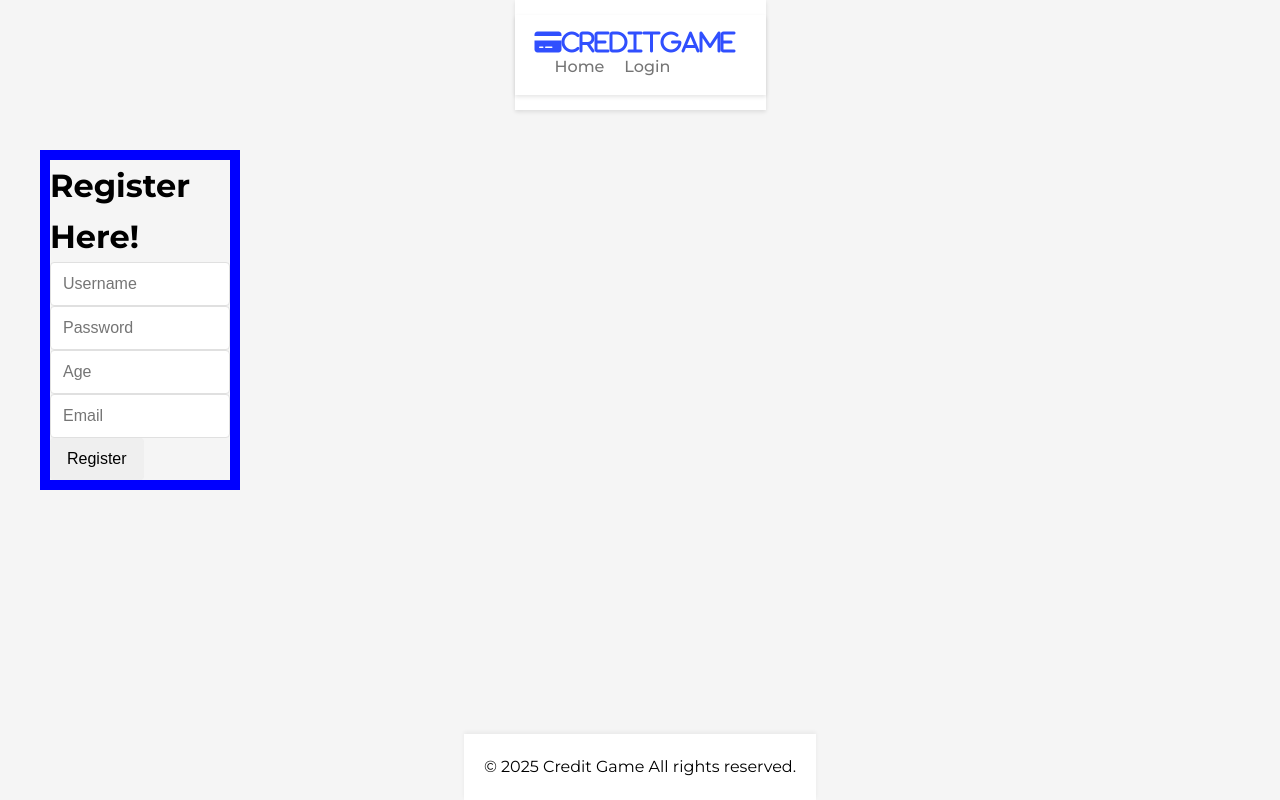
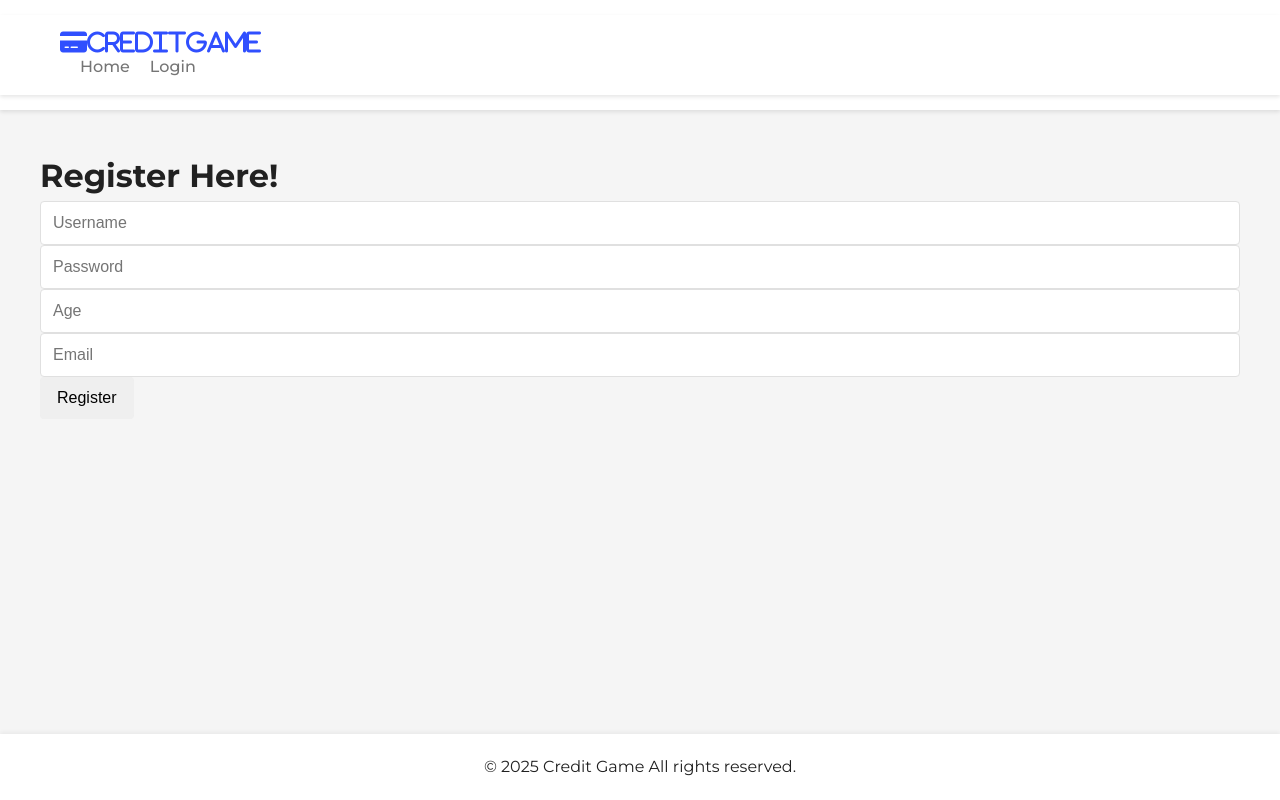
Before and after one commit to jforbes02/Credit, a Python web app: template templates/registration.html in a window 1280 px wide. Run offline with Jinja, Linux system fonts and the light colour scheme; the template is opened without the code that fills it, so the values that code supplies are empty.

Commit message:
cleaning css

```diff
--- a/templates/base.html
+++ b/templates/base.html
@@ -77,12 +77,5 @@
     <p>&copy; 2025 Credit Game All rights reserved.</p>
 </footer>
 </body>
-<style>
-    nav {
-        background-color: white;
-        color: black;
-        justify-content: right;
-        align-items: flex-start;
-    }
-</style>
+
 </html>
--- a/templates/registration.html
+++ b/templates/registration.html
@@ -19,19 +19,5 @@
         <button type="submit" class="btn">Register</button>
     </form>
 </body>
-<style>
-    body {
-        display: flex;
-        justify-content: center;
-        align-items: center;
-        height: 100vh;
-        margin: 0;
-        color: black;
-    }
-    form {
-        width: 200px;
-        border: 10px blue solid;
-        color: black;
-    }
-</style>
+
 {% endblock %}
```
